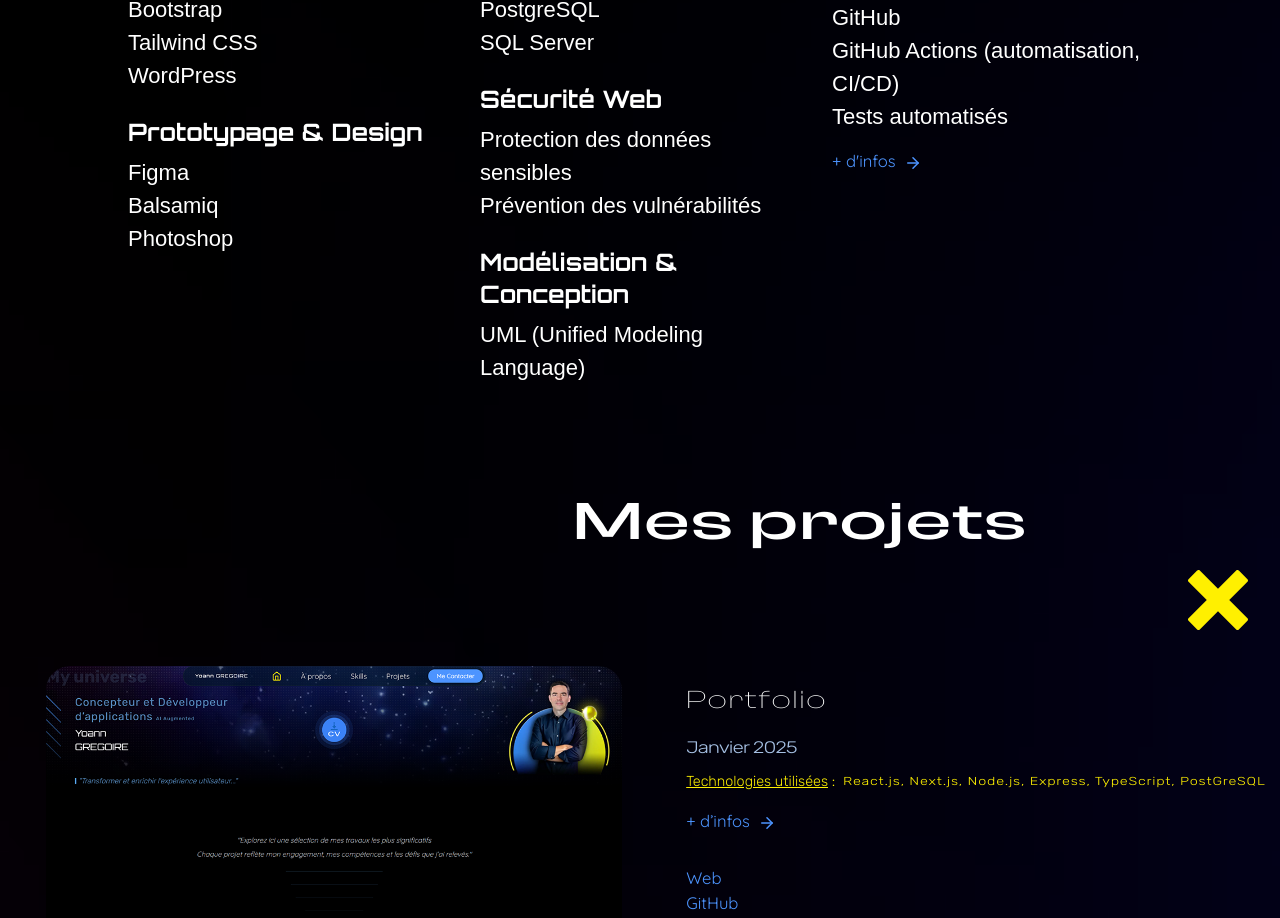
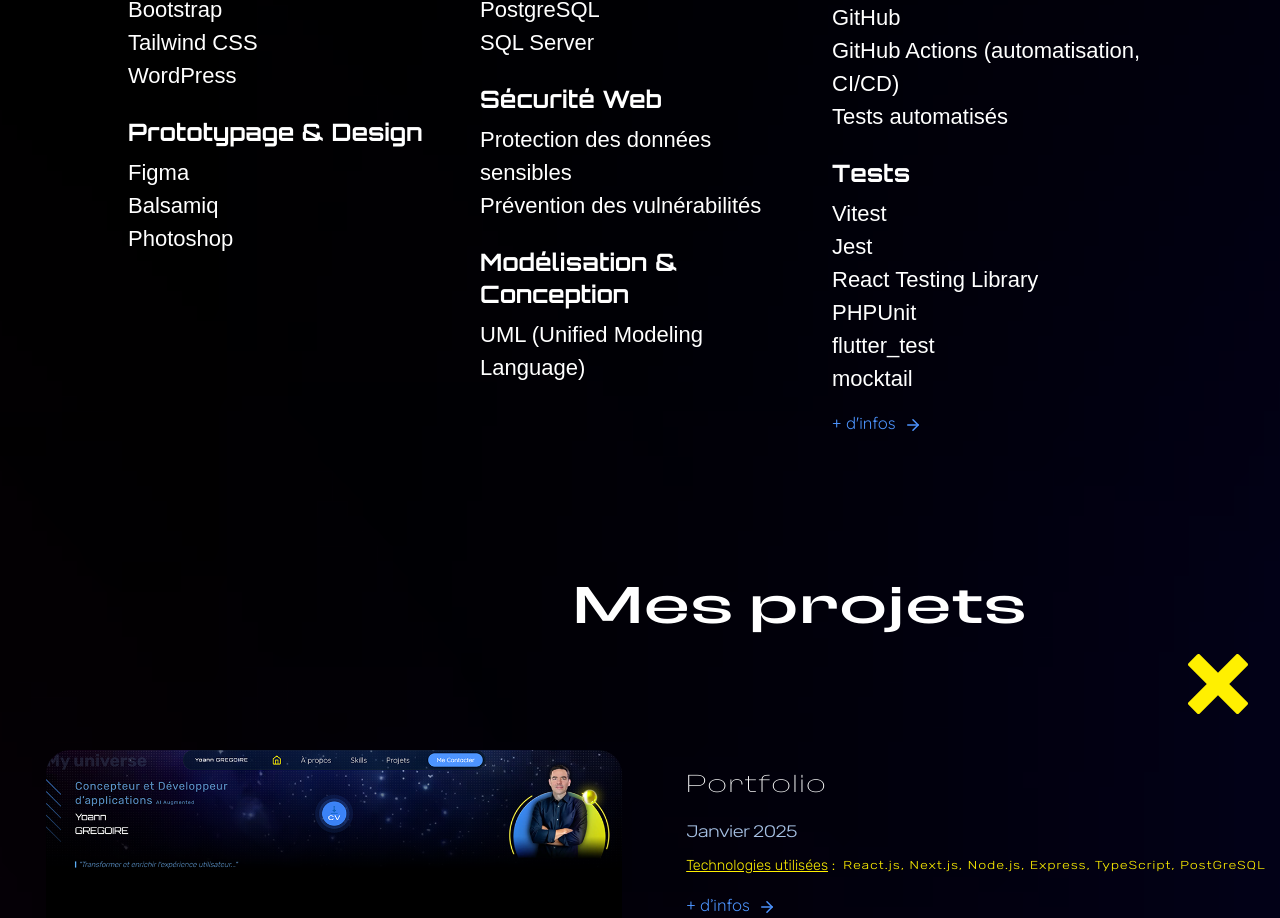
Before and after one commit to YoCode35/my-book, a Next.js app: page / in a window 1280 px wide. Shown: the part 1956-2874 px from the top of the page. Built offline with nearby package versions, Linux system fonts and the light colour scheme.

Commit message:
Update CV & add tests skills section

```diff
--- a/src/app/page.tsx
+++ b/src/app/page.tsx
@@ -285,6 +285,16 @@ export default function Home() {
                 <div className="skills-text"><span>Tests automatisés</span></div>
               </div>
 
+              <div className="pt-6">
+              <div className="skills-subtitle">Tests</div>
+                <div className="skills-text"><span>Vitest</span></div>
+                <div className="skills-text"><span>Jest</span></div>
+                <div className="skills-text"><span>React Testing Library</span></div>
+                <div className="skills-text"><span>PHPUnit</span></div>
+                <div className="skills-text"><span>flutter_test</span></div>
+                <div className="skills-text"><span>mocktail</span></div>
+              </div>
+
               {/* Skills Link */}
               <Link
                 href={ROUTES.SKILLS_ANCHOR}
```
Also changed, not shown: 1 other file (tests, documents, lock files or other folders).
